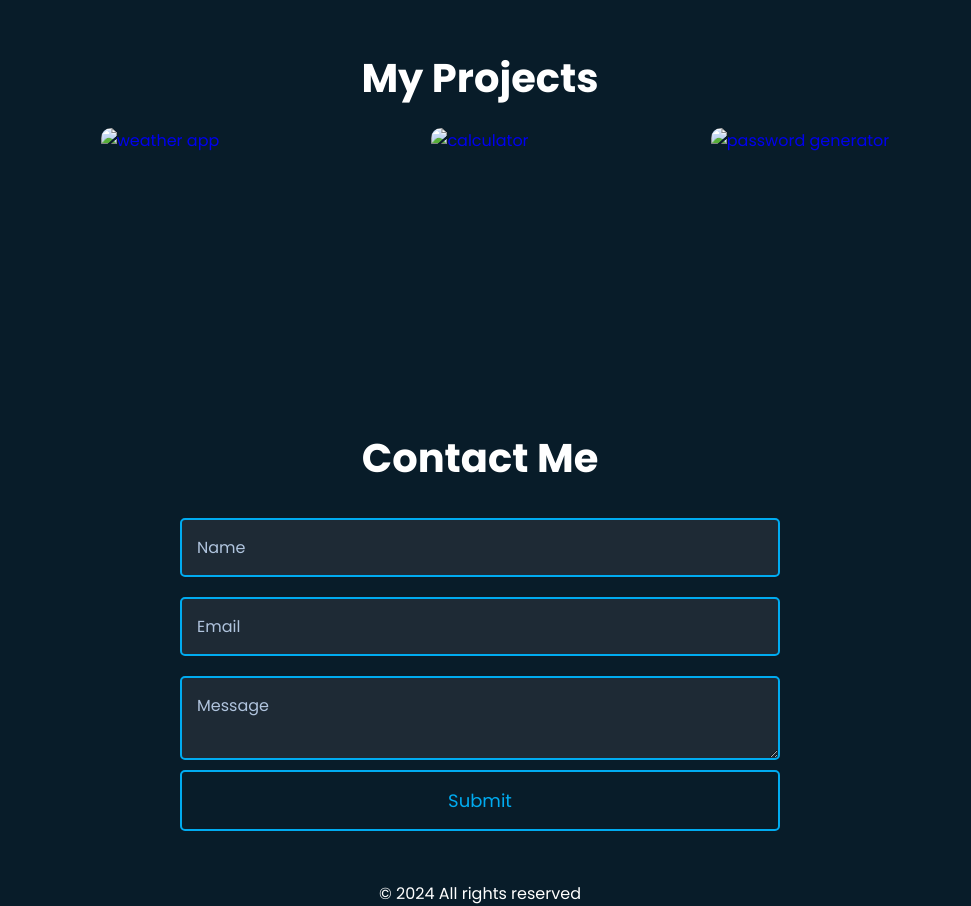
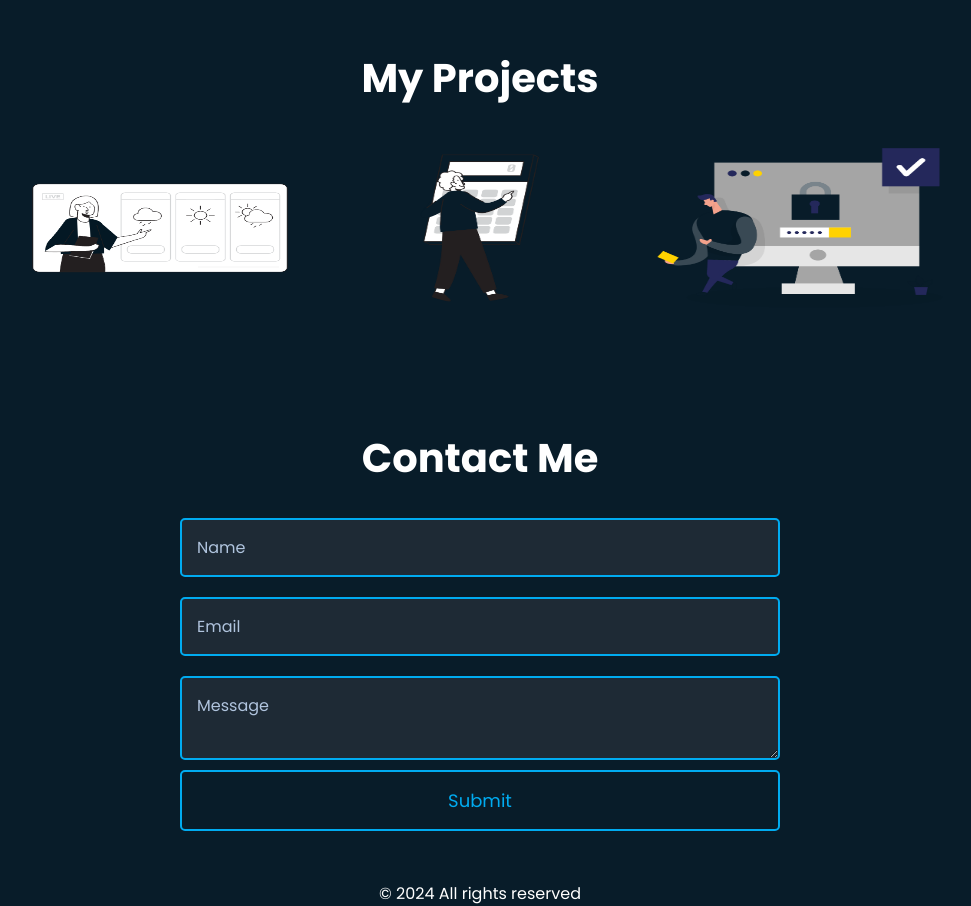
Before and after one commit to chrispasx/Portfolio, a browser extension: page index.html in a window 1280 px wide. Shown: the part 880-1786 px from the top of the page, without its empty margins (160-1131 px from the left). Drawn offline with nearby package versions, Linux system fonts and the light colour scheme; some packages are replaced by stand-ins of ours; the site is published under a folder, as on GitHub Pages, so addresses that start at the root find nothing; a script that the page names is missing.

Commit message:
bug fixed

```diff
--- a/index.html
+++ b/index.html
@@ -58,7 +58,7 @@
             <a href="./weather_app/index.html" target="_blank" class="flip-card">
                 <div class="flip-card-inner">
                     <div class="flip-card-front">
-                        <img src="/photos/photos-projects/Weather.png" alt="weather app" class="weather">
+                        <img src="./photos/photos-projects/Weather.png" alt="weather app" class="weather">
                     </div>
                     <div class="flip-card-back">
                         <h3>Weather App</h3>
@@ -70,7 +70,7 @@
             <a href="#" class="flip-card">
                 <div class="flip-card-inner">
                     <div class="flip-card-front">
-                        <img src="/photos/photos-projects/calculator.png" alt="calculator" class="calculator">
+                        <img src="./photos/photos-projects/calculator.png" alt="calculator" class="calculator">
                     </div>
                     <div class="flip-card-back">
                         <h3>Calculator</h3>
@@ -83,7 +83,7 @@
             <a href="./password/index.html" class="flip-card" target="_blank">
                 <div class="flip-card-inner">
                     <div class="flip-card-front">
-                        <img src="/photos/photos-projects/password.png" alt="password generator" class="password">
+                        <img src="./photos/photos-projects/password.png" alt="password generator" class="password">
                     </div>
                     <div class="flip-card-back">
                         <h3>Password Generator</h3>
```
